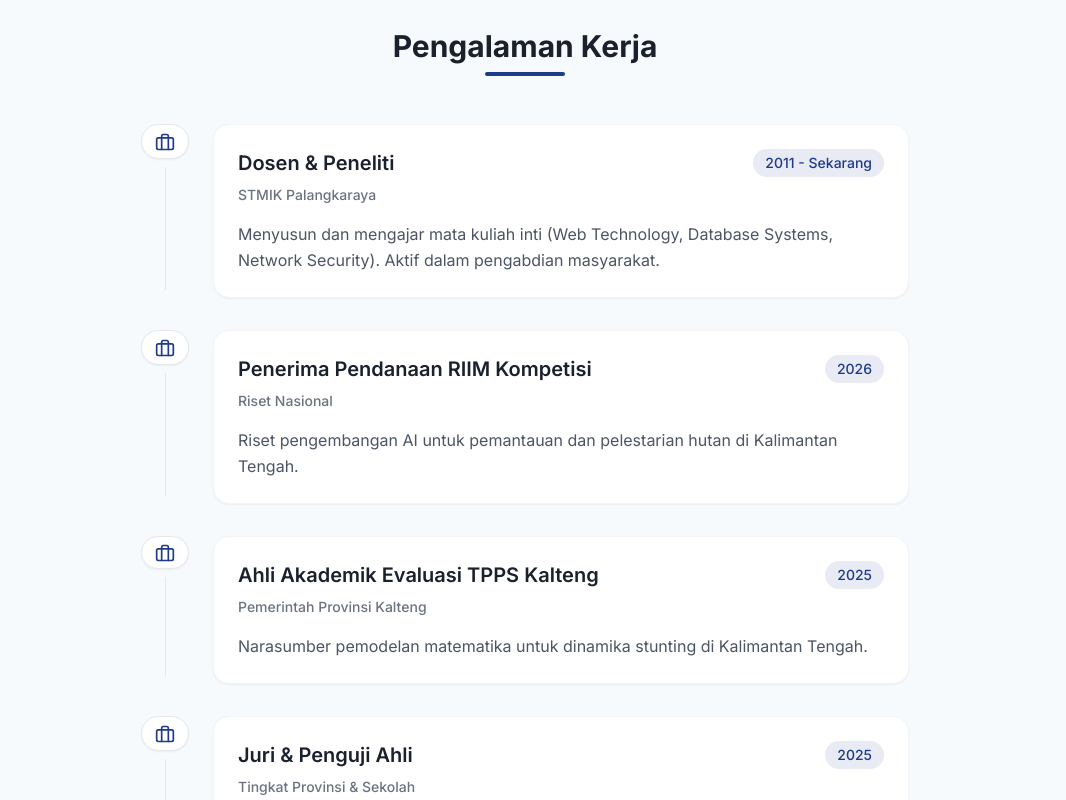
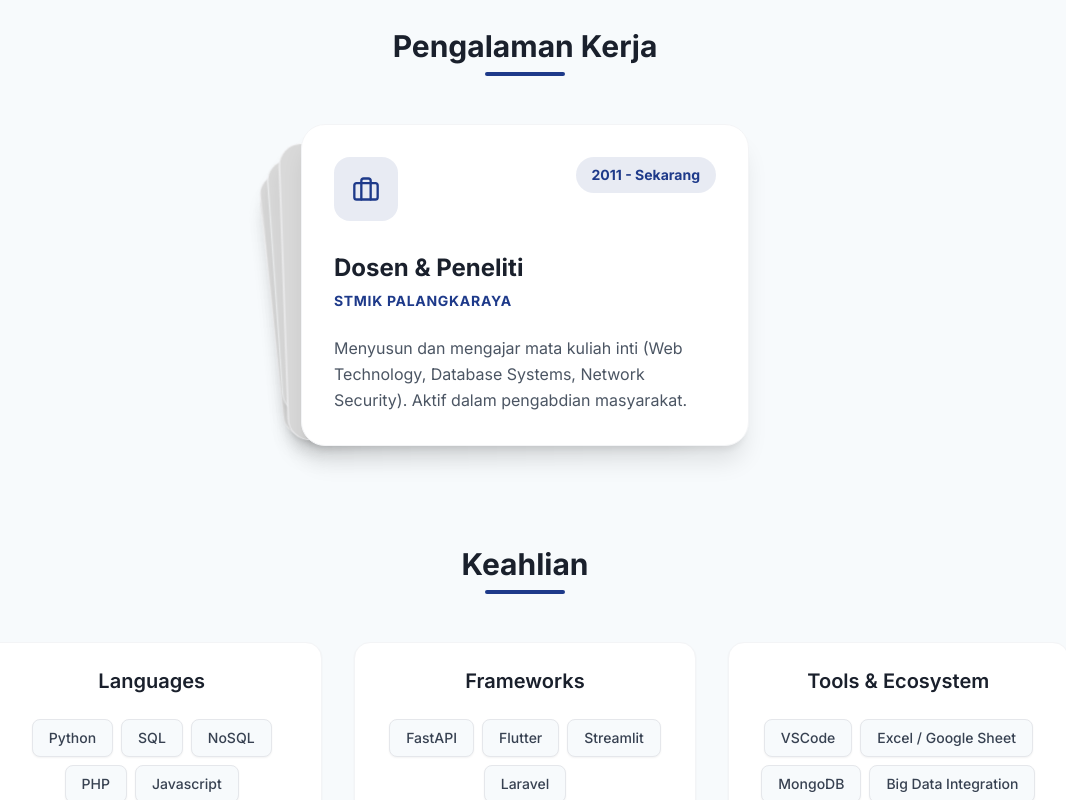
Before and after one commit to rommikaestria/cvrommikaestria, a React (Vite) app: page / in a window 1280 px wide. Shown: the part 1780-2580 px from the top of the page, without its empty margins (115-1181 px from the left). Built offline with nearby package versions, Linux system fonts and the light colour scheme; no server answers.

Commit message:
efek Tumpukan Kartu (Card Stack)

```diff
--- a/src/components/Experience.jsx
+++ b/src/components/Experience.jsx
@@ -1,5 +1,9 @@
 import React from 'react';
 import { FiBriefcase } from 'react-icons/fi';
+import { Swiper, SwiperSlide } from 'swiper/react';
+import { EffectCards } from 'swiper/modules';
+import 'swiper/css';
+import 'swiper/css/effect-cards';
 
 const Experience = () => {
   const experiences = [
@@ -60,29 +64,30 @@ const Experience = () => {
           <div className="w-20 h-1 bg-navy rounded mx-auto"></div>
         </div>
 
-        <div className="max-w-3xl mx-auto space-y-8 mb-24">
-          {experiences.map((exp, index) => (
-            <div key={exp.title} className="flex gap-6">
-              <div className="flex flex-col items-center">
-                <div className="w-12 h-12 bg-white dark:bg-gray-800 rounded-full flex items-center justify-center border border-gray-200 dark:border-gray-700 shadow-sm text-navy dark:text-blue-400 z-10">
-                  <FiBriefcase size={20} />
-                </div>
-                {index !== experiences.length - 1 && (
-                  <div className="w-px h-full bg-gray-200 dark:bg-gray-700 my-2"></div>
-                )}
-              </div>
-              <div className="bg-white dark:bg-gray-800 p-6 rounded-2xl shadow-sm border border-gray-100 dark:border-gray-700 flex-1 hover:shadow-md transition-shadow">
-                <div className="flex flex-col md:flex-row md:justify-between md:items-start mb-2">
-                  <h3 className="text-xl font-semibold text-dark dark:text-white">{exp.title}</h3>
-                  <span className="text-sm font-medium text-navy dark:text-blue-300 bg-navy dark:bg-blue-900 bg-opacity-10 dark:bg-opacity-30 px-3 py-1 rounded-full mt-2 md:mt-0 w-fit">
+        <div className="max-w-sm sm:max-w-md mx-auto mb-24 px-4 sm:px-0">
+          <Swiper
+            effect={'cards'}
+            grabCursor={true}
+            modules={[EffectCards]}
+            className="w-full h-auto"
+            loop={true}
+          >
+            {experiences.map((exp) => (
+              <SwiperSlide key={exp.title} className="bg-white dark:bg-gray-800 p-8 rounded-3xl shadow-xl border border-gray-100 dark:border-gray-700 flex flex-col h-full">
+                <div className="flex justify-between items-start mb-8">
+                  <div className="w-16 h-16 bg-navy dark:bg-blue-900 bg-opacity-10 dark:bg-opacity-30 rounded-2xl flex items-center justify-center text-navy dark:text-blue-400">
+                    <FiBriefcase size={28} />
+                  </div>
+                  <span className="text-sm font-bold text-navy dark:text-blue-300 bg-navy dark:bg-blue-900 bg-opacity-10 dark:bg-opacity-30 px-4 py-2 rounded-full">
                     {exp.year}
                   </span>
                 </div>
-                <p className="text-sm text-gray-500 dark:text-gray-400 font-medium mb-4">{exp.company}</p>
-                <p className="text-gray-600 dark:text-gray-300 leading-relaxed">{exp.description}</p>
-              </div>
-            </div>
-          ))}
+                <h3 className="text-2xl font-bold text-dark dark:text-white mb-2 leading-tight">{exp.title}</h3>
+                <p className="text-sm text-navy dark:text-blue-400 font-bold mb-6 uppercase tracking-wider">{exp.company}</p>
+                <p className="text-gray-600 dark:text-gray-300 leading-relaxed text-base">{exp.description}</p>
+              </SwiperSlide>
+            ))}
+          </Swiper>
         </div>
 
         {/* Keahlian Section */}
```
Also changed, not shown: 1 other file (tests, documents, lock files or other folders).
